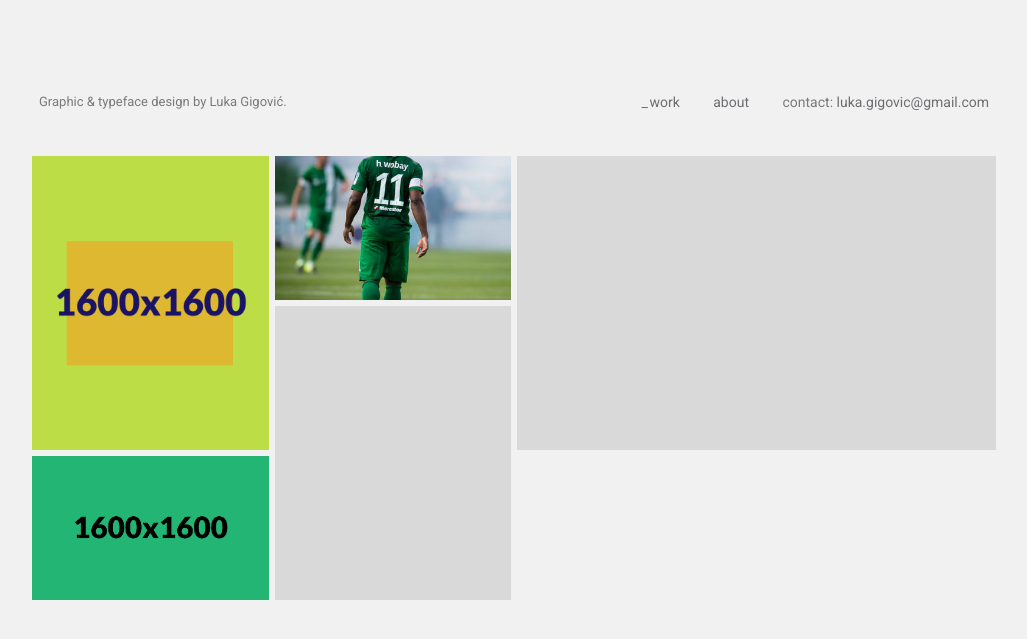
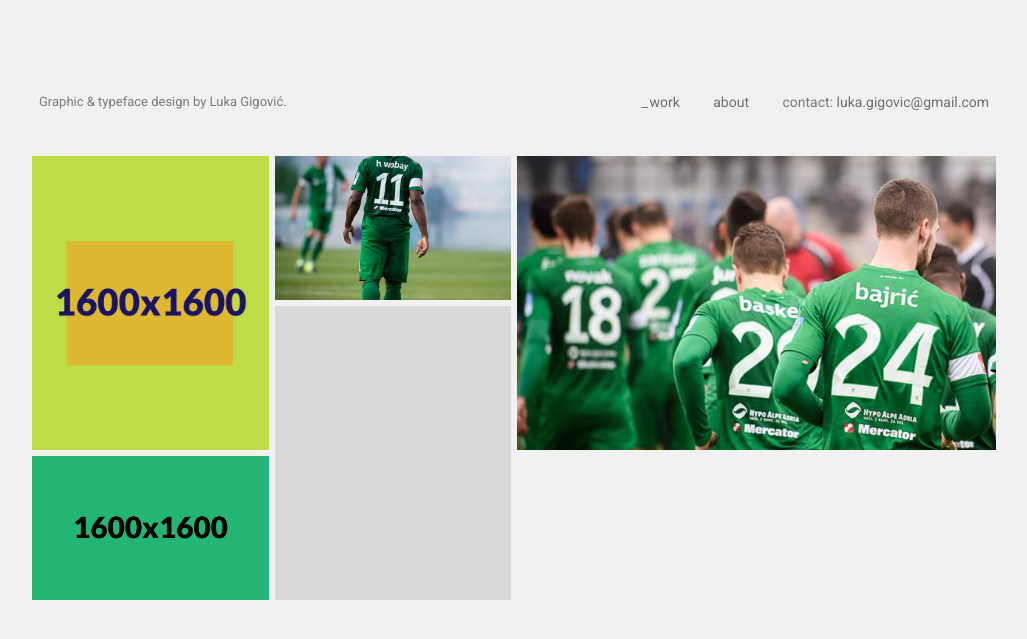
Before and after one commit to lukagigo/lukagigo.github.io, a Jekyll site: the page built from index.html, in a window 1280 px wide. Shown: the top 639 px of the page, without its empty margins (126-1153 px from the left). Built offline with Jekyll 4.4.1, drawn with Linux system fonts in a browser that asks for light colours; nearby versions of some CDN libraries.

Commit message:
Update from Forestry.io - 2016-08-30-aurelien.markdown

```diff
--- a/_posts/2016-08-30-aurelien.markdown
+++ b/_posts/2016-08-30-aurelien.markdown
@@ -3,7 +3,7 @@ title: Aurelien
 date: '2016-08-30 12:42:28'
 layout: post
 description: The perfect typographic partner for Caecilia.
-thumbnail: aurelien.jpg
+thumbnail: "/uploads/2017/02/04/aurelien-1.jpg"
 authors: Elizabeta Jevnikar, Domen Fras & Nace Pušnik
 datecreated: '2014-07-19'
 size: velik
```
Also changed, not shown: uploads/2017/02/04/aurelien-1.jpg (added).
